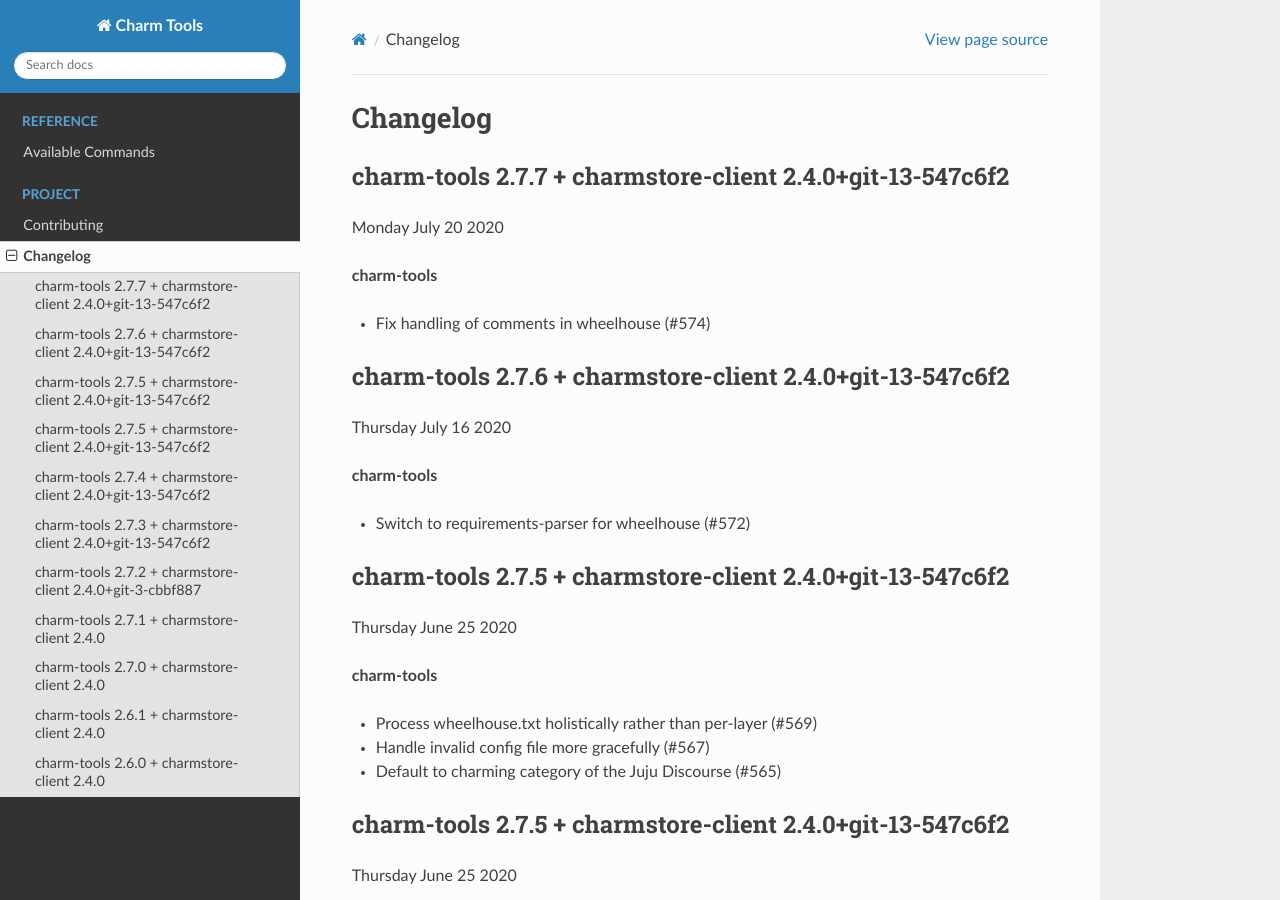
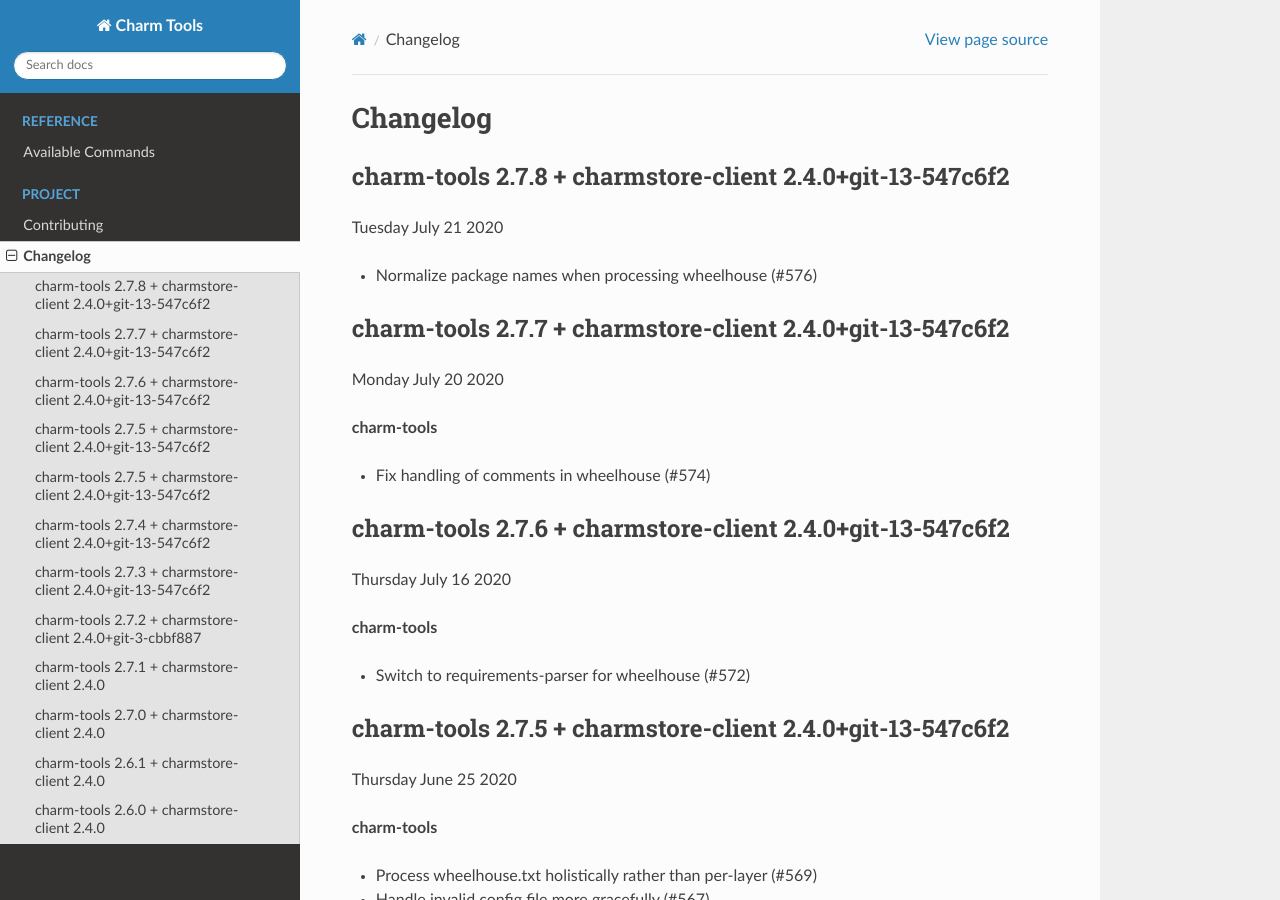
Before and after one commit to juju/charm-tools, a Sphinx documentation site: the page built from docs/changelog.rst, in a window 1280 px wide and 900 px high. Built offline with Sphinx 7.4.7 and the Read the Docs theme 2.0.0, drawn with Linux system fonts in a browser that asks for light colours; pages that are not in the unit, such as notebooks, are missing from menus.

Commit message:
Update changelog for 2.7.8

```diff
--- a/docs/changelog.rst
+++ b/docs/changelog.rst
@@ -1,5 +1,11 @@
 Changelog
 =========
+
+charm-tools 2.7.8 + charmstore-client 2.4.0+git-13-547c6f2
+^^^^^^^^^^^^^^^^^^^^^^^^^^^^^^^^^^^^^^^^^^^^^^^^^^^^^^^^^^
+Tuesday July 21 2020
+
+* Normalize package names when processing wheelhouse (#576)
 
 charm-tools 2.7.7 + charmstore-client 2.4.0+git-13-547c6f2
 ^^^^^^^^^^^^^^^^^^^^^^^^^^^^^^^^^^^^^^^^^^^^^^^^^^^^^^^^^^
```
